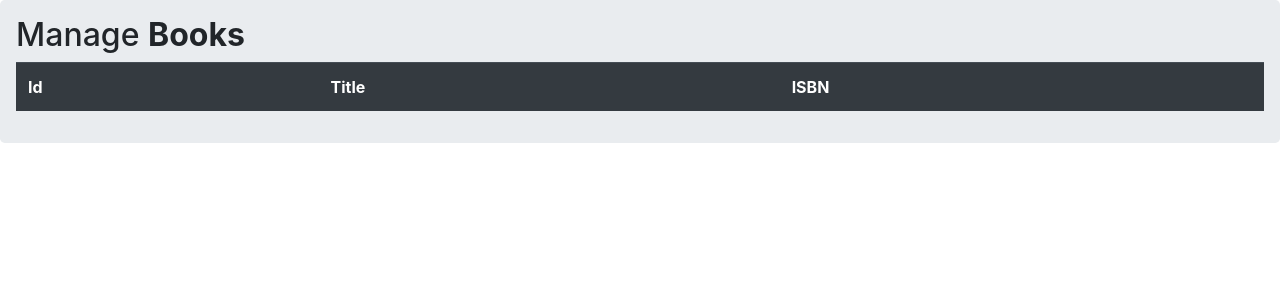
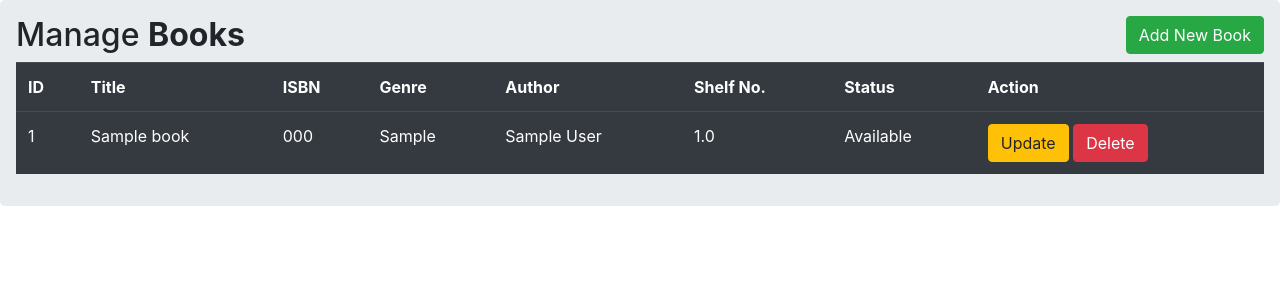
Before and after one commit to lafith/library-management-system, a Flask app: page /books in a window 1280 px wide. Shown: the part 56-356 px from the top of that part. Run offline with Flask 2, Linux system fonts and the light colour scheme; the visitor is signed in with stand-in values (Sample User, id 1); tables that the repository leaves empty hold one stand-in row (Sample ...); lists and menus that the app fills with data are empty; the page is wider than the window, and the part outside it is not shown; some libraries are stand-ins or nearby versions.

Commit message:
feat(template): include adding book info feature

```diff
--- a/app/routes.py
+++ b/app/routes.py
@@ -1,7 +1,7 @@
 from flask import render_template, request, session
 from flask import flash, redirect, url_for
 from app import lbms_app, db, bcrypt
-from app.models import Library, User
+from app.models import Library, User, Book
 from app.forms import RegisterForm, LoginForm
 from functools import wraps
 
@@ -24,6 +24,7 @@ def register():
     """View function for Registration page"""
     form = RegisterForm(request.form)
     if request.method == 'POST' and form.validate():
+        print(form.email)
         name = form.name.data
         email = form.email.data
         password = bcrypt.generate_password_hash(
@@ -128,8 +129,30 @@ def delete(id):
     flash("User Deleted Successfully")
     return redirect(url_for('users'))
 
-@lbms_app.route('/books')
+@lbms_app.route('/books', methods=['GET', 'POST'])
 @is_logged_in
 def books():
     """View function for user management page"""
-    return render_template('books.html')
+    library = Library.query.filter_by(email=session['email']).first()
+    all_books = Book.query.filter_by(library=library)
+    return render_template('books.html', books=all_books)
+
+@lbms_app.route('/add_book', methods=['GET', 'POST'])
+@is_logged_in
+def add_book():
+    """View function to add user into database"""
+    if request.method == 'POST':
+        title = request.form['title']
+        isbn = request.form['isbn']
+        genre = request.form['genre']
+        author = request.form['author']
+        shelf = request.form['shelf']
+        library = Library.query.filter_by(email=session['email']).first()
+        book=Book(
+            title=title,isbn=isbn,
+            genre=genre,author=author,
+            shelf=shelf,library=library)
+        db.session.add(book)
+        db.session.commit()
+        flash("New book is added", "success")
+        return redirect(url_for('books'))
--- a/app/templates/books.html
+++ b/app/templates/books.html
@@ -3,14 +3,127 @@
 <div class="row">
   <div class="col md-6">
     <div class="jumbotron p-3">
-      <h2>Manage <b>Books</b></h2>
+      <h2>
+        Manage <b>Books</b>
+        <button
+          type="button"
+          class="btn btn-success float-right"
+          data-toggle="modal"
+          data-target="#addBookModal"
+        >
+          Add New Book
+        </button>
+      </h2>
       <table class="table table-hover table-dark">
         <tr>
-          <th>Id</th>
+          <th>ID</th>
           <th>Title</th>
           <th>ISBN</th>
+          <th>Genre</th>
+          <th>Author</th>
+          <th>Shelf No.</th>
+          <th>Status</th>
+          <th>Action</th>
         </tr>
+        {% for row in books%}
+        <tr>
+          <td>{{row.book_id}}</td>
+          <td>{{row.title}}</td>
+          <td>{{row.isbn}}</td>
+          <td>{{row.genre}}</td>
+          <td>{{row.author}}</td>
+          <td>{{row.shelf}}</td>
+          {% if row.status %}
+          <td>Available</td>
+          {% else %}
+          <td>Issued</td>
+          {% endif %}
+          <td>
+            <a
+              href="/update/{{row.book_id}}"
+              class="btn btn-warning btn-xs"
+              data-toggle="modal"
+              data-target="#updatemodal{{row.book_id}}"
+              >Update</a
+            >
+            <a
+              href="/delete/{{row.book_id}}"
+              class="btn btn-danger btn-xs"
+              onclick="return confirm('Confirm Delete?')"
+              >Delete</a
+            >
+          </td>
+        </tr>
+
+        {%endfor%}
       </table>
+    </div>
+    <!--Modal for adding books-->
+    <div id="addBookModal" class="modal fade" role="dialog">
+      <div class="modal-dialog">
+        <div class="modal-content">
+          <div class="modal-header">
+            <h4 class="modal-title">Add Book</h4>
+          </div>
+          <div class="modal-body">
+            <form action="{{url_for('add_book')}}" method="POST">
+              <div class="form-group">
+                <label>Title:</label>
+                <input
+                  type="text"
+                  class="form-control"
+                  name="title"
+                  required="1"
+                />
+              </div>
+              <div class="form-group">
+                <label>ISBN:</label>
+                <input
+                  type="text"
+                  class="form-control"
+                  name="isbn"
+                  required="1"
+                />
+              </div>
+              <div class="form-group">
+                <label for="genreselect">Genre</label>
+                <select class="form-control" id="genreselect" name="genre">
+                  <option>Classics</option>
+                  <option>Sci-Fi</option>
+                  <option>Biography</option>
+                </select>
+              </div>
+              <div class="form-group">
+                <label>Author:</label>
+                <input
+                  type="text"
+                  class="form-control"
+                  name="author"
+                  required="1"
+                />
+              </div>
+              <div class="form-group">
+                <label>Shelf No:</label>
+                <input
+                  type="number"
+                  class="form-control"
+                  name="shelf"
+                  required="1"
+                  step="any"
+                />
+              </div>
+              <div class="form-group">
+                <button class="btn btn-primary" type="submit">Add</button>
+              </div>
+              <div class="modal-footer">
+                <button class="btn btn-secondary" data-dismiss="modal">
+                  Close
+                </button>
+              </div>
+            </form>
+          </div>
+        </div>
+      </div>
     </div>
   </div>
 </div>
```
Also changed, not shown: app/forms.py (+4 -3 lines), app/models.py (+6 -11 lines).
